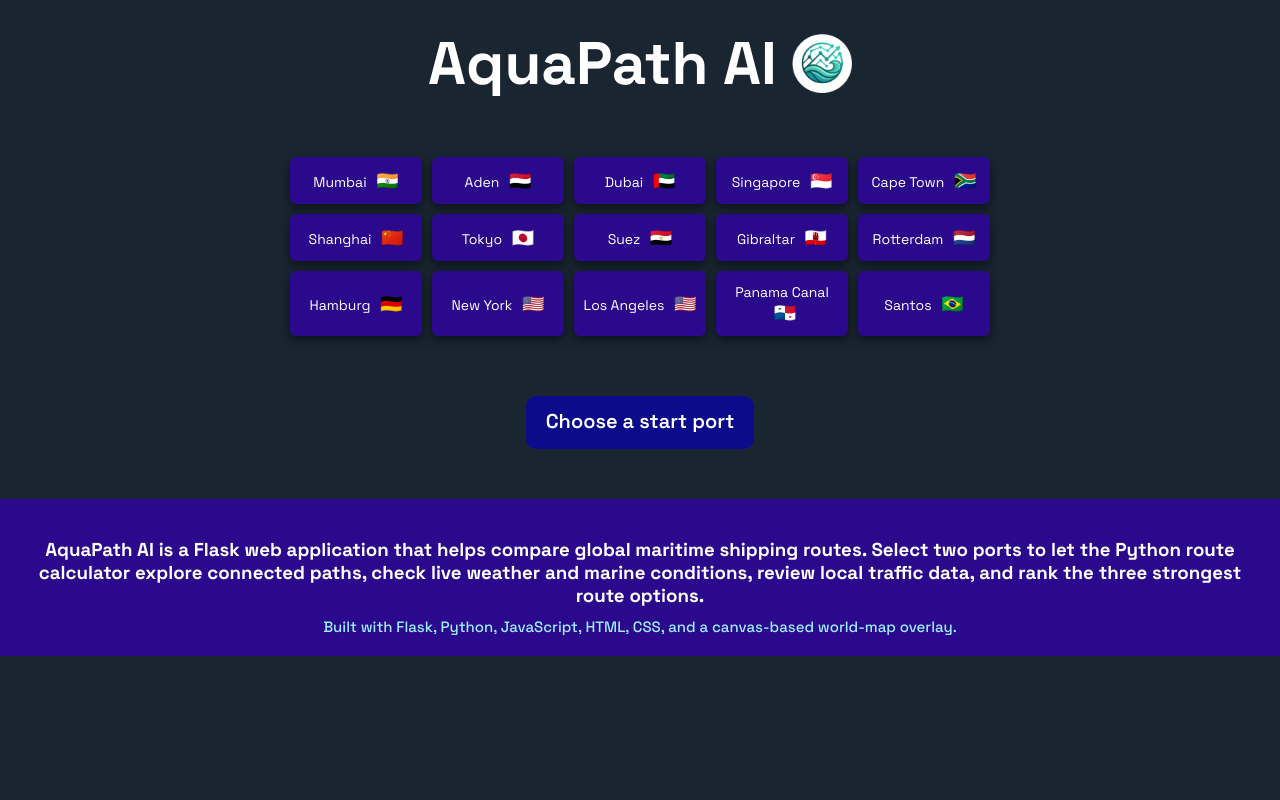
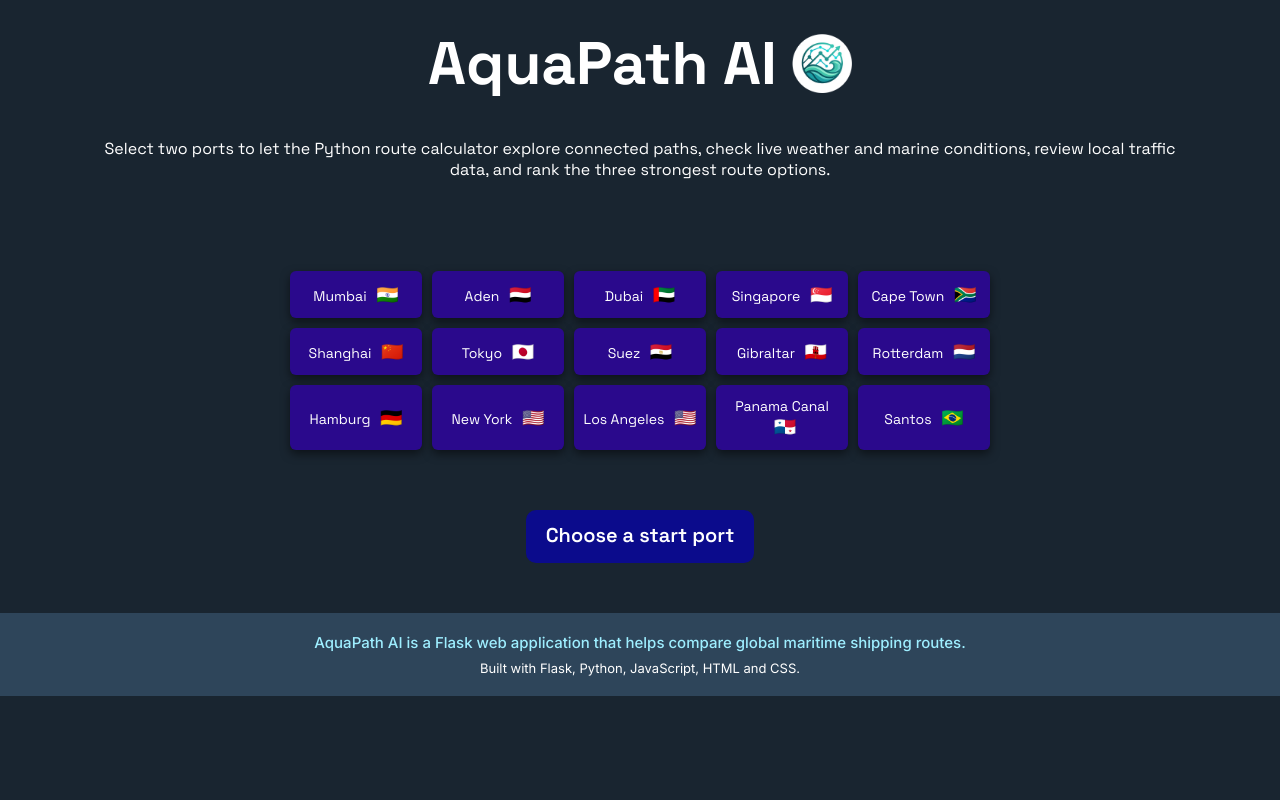
Before and after one commit to AquaPathAI/aquapath-ai-gui, a Flask app: page / in a window 1280 px wide. Run offline with Flask 3, Linux system fonts and the light colour scheme.

Commit message:
added intro box added CSS for intro box removed more redundant CSS heavily commented js code

```diff
--- a/static/script.js
+++ b/static/script.js
@@ -28,58 +28,82 @@ function latLonToPixel(latitude, longitude, width, height) {
     };
 }
 
+// Draws a line between two points on the canvas, wrapping around the edges if necessary.
 function drawWrappedLine(context, start, end, width) {
     const xDifference = end.x - start.x;
 
+    // If the line does not need to wrap, draw it normally.
     if (Math.abs(xDifference) <= width / 2) {
         context.moveTo(start.x, start.y);
         context.lineTo(end.x, end.y);
         return;
     }
 
-    // Continue the short path at the other edge when crossing the date line.
+    // Continue the short path at the other edge when crossing the date line
+    // The offset decides whether the line should wrap to the left or right side of the canvas.
     const offset = xDifference > 0 ? -width : width;
+    // Draw two lines: one from the start point to the edge, and another from the opposite edge to the end point.
     context.moveTo(start.x, start.y);
     context.lineTo(end.x + offset, end.y);
     context.moveTo(start.x - offset, start.y);
     context.lineTo(end.x, end.y);
 }
 
+// Draws the calculated routes and ports on the canvas overlaying the world map.
 function drawRouteMap(result) {
+
+    // Set the canvas size to match the world map image, accounting for device pixel ratio for high-DPI displays.
     const mapBounds = worldMap.getBoundingClientRect();
     const width = mapBounds.width;
     const height = mapBounds.height;
     const pixelRatio = window.devicePixelRatio || 1;
 
+    // If the map is not visible or has zero dimensions, skip drawing to avoid errors.
     if (width === 0 || height === 0) {
         return;
     }
 
+    // Set the canvas size and style to match the world map dimensions.
     routeCanvas.width = Math.round(width * pixelRatio);
     routeCanvas.height = Math.round(height * pixelRatio);
     routeCanvas.style.width = `${width}px`;
     routeCanvas.style.height = `${height}px`;
 
+    // Get the drawing function context
     const context = routeCanvas.getContext("2d");
+    // Transform the context to account for the pixel ratio
     context.setTransform(pixelRatio, 0, 0, pixelRatio, 0, 0);
+    // Clear the canvas before drawing new routes
     context.clearRect(0, 0, width, height);
 
+    // Get an object with keys of ports and values of their pixel coordinates for drawing.
     const pointsByName = Object.fromEntries(
+        // Loop through the ports in the result
         result.ports.map((port) => [
+            // The key is the port name
             port.name,
+            // The value is the pixel coordinates of the port on the canvas
             latLonToPixel(port.lat, port.lon, width, height)
         ])
     );
+
+    // Define colors for the three routes to be drawn on the canvas
     const routeColors = ["#42e8ff", "#ffdf3e", "#ff5f9a"];
 
+    // Loop through each route in the result and draw it on the canvas
     result.routes.forEach((route, index) => {
+        // Set up the drawing context for the current route
         context.beginPath();
         context.strokeStyle = routeColors[index];
         context.lineWidth = 3.5;
         context.lineJoin = "round";
         context.lineCap = "round";
+        // Set the line dash pattern based on the route index for visual distinction
+        // If it is the second route, use a dashed line pattern of 11 pixels on and 8 pixels off
+        // If it is the third route, use a dashed line pattern of 3 pixels on and 8 pixels off
         context.setLineDash(index === 1 ? [11, 8] : index === 2 ? [3, 8] : []);
 
+        // Loop through the points in the route's path and draw lines between them, wrapping around the edges if necessary
         for (let pointIndex = 0; pointIndex < route.path.length - 1; pointIndex += 1) {
             drawWrappedLine(
                 context,
@@ -89,11 +113,15 @@ function drawRouteMap(result) {
             );
         }
 
+        // Stroke the path to render it on the canvas
         context.stroke();
+        // Reset the line dash pattern to solid for subsequent drawings
         context.setLineDash([]);
     });
 
+    // Draw the ports on the canvas, highlighting those that are part of any route
     Object.entries(pointsByName).forEach(([name, point]) => {
+        // Draw a white circle with a dark border for the port
         context.beginPath();
         context.fillStyle = "#ffffff";
         context.arc(point.x, point.y, 4, 0, Math.PI * 2);
@@ -102,8 +130,9 @@ function drawRouteMap(result) {
         context.strokeStyle = "#160236";
         context.stroke();
 
+        // If the port is part of any route, draw its name next to it
         if (result.routes.some((route) => route.path.includes(name))) {
-            context.font = "600 12px Poppins, sans-serif";
+            context.font = "600 12px Inter, sans-serif";
             context.fillStyle = "#160236";
             context.strokeStyle = "rgba(255, 255, 255, 0.9)";
             context.lineWidth = 3;
@@ -113,8 +142,12 @@ function drawRouteMap(result) {
     });
 }
 
+// Creates the three result cards from the JSON returned by the Flask API.
 function showRouteResults(result) {
-    // Creates the three result cards from the JSON returned by the Flask API.
+    // Loop through the routes in the result and
+    // create an HTML article for each one,
+    // displaying its rank, score, path, distance,
+    // wave height, wind speed, and traffic density.
     routeList.innerHTML = result.routes.map((route) => `
         <article class="route-card route-card-${route.rank}">
             <h3>Route ${route.rank} <span>Score: ${route.score} / 5.00</span></h3>
@@ -123,82 +156,137 @@ function showRouteResults(result) {
         </article>
     `).join("");
 
+    // Show the route results section and update the loading screen message.
     routeResults.hidden = false;
     loadingScreen.innerHTML = "<h2>Routes calculated</h2>";
 
     if (worldMap.complete) {
+        // If the world map image is already loaded, draw the route map immediately.
         drawRouteMap(result);
     } else {
+        // If the world map image is not yet loaded,
+        // wait for it to load before drawing the route map.
         worldMap.addEventListener("load", () => drawRouteMap(result), { once: true });
     }
 
+    // Redraw the route map when the window is resized to maintain alignment with the world map.
     window.addEventListener("resize", () => drawRouteMap(result), { once: true });
 }
 
+// Add click event listeners to each port button to handle selection.
 ports.forEach((port) => {
     port.addEventListener("click", () => {
+        // Unselect all other ports
         ports.forEach((otherPort) => otherPort.classList.remove("selected"));
+        // Select the clicked port and store it as the currently selected port
         port.classList.add("selected");
         selectedPort = port;
     });
 });
 
+// Add click event listener to the input button to handle the selection of
+// start and end ports,
+// and to start route calculation.
 inputButton.addEventListener("click", async () => {
     // The same button advances users through start, end, and calculation stages.
+
+    // If no port is confirmed as the start port,
+    // confirm the currently selected port as the start port.
     if (startPort === null) {
         if (selectedPort === null) {
+            // If no port is selected, alert the user to select a start port.
             alert("Please select a start port.");
+            // Return to wait for the user to select a start port.
             return;
         }
 
+        // Confirm the selected port as the start port,
         startPort = getPortName(selectedPort);
+        // Unselect the port
         selectedPort.classList.remove("selected");
         selectedPort = null;
+        // Update the button text to prompt for the end port selection.
         inputButton.textContent = "Choose End Port";
+        // Return to wait for the user to select an end port.
         return;
     }
 
+    // If the start port is confirmed but no end port is confirmed,
+    // confirm the currently selected port as the end port.
     if (endPort === null) {
         if (selectedPort === null) {
+            // If no port is selected, alert the user to select an end port.
             alert("Please select an end port.");
+            // Return to wait for the user to select an end port.
             return;
         }
 
         if (getPortName(selectedPort) === startPort) {
+            // If the selected end port is the same as the start port,
+            // alert the user to select a different end port.
             alert("Start and end ports cannot be the same.");
+            // Return to wait for the user to select a different end port.
             return;
         }
 
+        // Confirm the selected port as the end port,
         endPort = getPortName(selectedPort);
+        // Unselect the port
         selectedPort.classList.remove("selected");
         selectedPort = null;
+
+        // Make all the port buttons unclickable to prevent further selection
+        ports.forEach((port) => port.disabled = true);
+
+        // Update the button text to indicate that the user can now calculate the route.
         inputButton.textContent = "Calculate Route";
+
+        // Change the color of the button to indicate that the user can now calculate the route.
+        inputButton.style.backgroundColor = "#42e8ff";
+        inputButton.style.color = "#160236";
+
+        // Return to wait for the user to click the button to calculate the route.
         return;
     }
 
+    // If both start and end ports are confirmed,
+    // disable the button
     inputButton.disabled = true;
+    // hide the input and port grid,
     portGrid.style.display = "none";
     inputButton.style.display = "none";
     introBox.style.display = "none";
+    // and show the loading screen while calculating the route.
     loadingScreen.classList.add("is-visible");
 
     try {
-        // Fetch sends the selected ports to the Flask /calculate-route endpoint.
+        // Fetch the route calculation from the Flask API,
+        // sending the start and end ports as JSON in a POST request.
         const response = await fetch("/calculate-route", {
             method: "POST",
             headers: { "Content-Type": "application/json" },
             body: JSON.stringify({ startPort, endPort })
         });
+        // Parse the JSON response from the API.
         const result = await response.json();
 
+        // If the response is not OK,
+        // throw an error with the message from the API or a default message.
         if (!response.ok) {
             throw new Error(result.error || "Route calculation failed.");
         }
 
+        // If the route calculation is successful,
+        // display the route results on the page.
         showRouteResults(result);
 
     } catch (error) {
+        // The catch block handles any errors
+        // that occur during the fetch or JSON parsing process.
+
+        // Log the error to the console for debugging purposes.
         console.error(error);
+        // Display an error message on the loading screen to inform the user.
         loadingScreen.innerHTML = `
             <h2>Route calculation failed.</h2>
             <p>${error.message}</p>
--- a/static/style.css
+++ b/static/style.css
@@ -4,6 +4,7 @@
 
 body {
     background-color: rgb(25, 37, 48);
+    min-height: 100vh;
     margin: 0;
     font-family: "Space Grotesk", sans-serif;
     color: white;
@@ -40,6 +41,12 @@ body {
     object-fit: contain;
 }
 
+.intro-box {
+    width: 100%;
+    padding: 20px 100px;
+
+    box-sizing: border-box;
+}
 
 /* =========================
    HEADINGS
@@ -203,15 +329,16 @@ h2 {
 }
 
 /* =========================
-   INTRO BOX
+   FOOTER
    ========================= */
 
 footer {
     text-align: center;
-    background: rgb(42, 9, 140);
+    background: rgb(46, 69, 90);
+    font-family: "Inter", sans-serif;
 }
 
-.intro-box {
+.outro-box {
     margin-top: 50px;
     width: 100%;
     padding: 20px;
@@ -219,18 +346,19 @@ footer {
     box-sizing: border-box;
 }
 
-.intro-box h3 {
-    color: white;
-    margin-bottom: 10px;
-}
-
-.intro-box p {
+.outro-box p.outro-desc {
     margin: 0;
     color: #9eeeff;
     font-size: 15px;
     font-weight: 500;
 }
 
+.outro-box p.outro-credits {
+    margin: 8px 0 0;
+    color: #ffffff;
+    font-size: 13px;
+    font-weight: 400;
+}
 
 /* =========================
    ROUTE SELECTOR
--- a/templates/Aquapath.html
+++ b/templates/Aquapath.html
@@ -10,7 +10,10 @@
     <!-- Icon -->
      <link rel="icon" href="{{ url_for('static', filename='logo.png') }}" type="image/png">
 
+    <!-- Stylesheet -->
     <link rel="stylesheet" href="{{ url_for('static', filename='style.css') }}">
+
+    <!-- JavaScript -->
     <script src="{{ url_for('static', filename='script.js') }}" defer></script>
 
     <!-- Google Fonts -->
@@ -27,6 +30,14 @@
             <h1>AquaPath AI</h1>
             <img src="{{ url_for('static', filename='logo.png') }}"
                  alt="AquaPath AI logo">
+        </div>
+
+        <div class="intro-box">
+            <p>
+                Select two ports to let the Python route calculator explore
+                connected paths, check live weather and marine conditions, review local traffic
+                data, and rank the three strongest route options.
+            </p>
         </div>
     </header>
 
@@ -56,7 +67,7 @@
         </div>
 
         <div id="loading-screen">
-            <div class="spinner" role="status" aria-label="Calculating route"></div>
+            <div class="spinner"></div>
             <h2>Calculating optimal route...</h2>
         </div>
 
@@ -71,10 +82,10 @@
                 <img id="world-map"
                      src="https://upload.wikimedia.org/wikipedia/commons/thumb/5/51/BlankMap-Equirectangular.svg/3840px-BlankMap-Equirectangular.svg.png"
                      alt="Equirectangular world map showing global shipping routes">
-                <canvas id="route-canvas" aria-label="Map of the three calculated routes"></canvas>
+                <canvas id="route-canvas"></canvas>
             </div>
 
-            <div class="route-legend" aria-label="Route map legend">
+            <div class="route-legend">
                 <span><i class="route-swatch route-one"></i> Route 1</span>
                 <span><i class="route-swatch route-two"></i> Route 2</span>
                 <span><i class="route-swatch route-three"></i> Route 3</span>
@@ -84,14 +95,15 @@
     </main>
 
 
-    <footer class="intro-box">
-        <h3>
-            AquaPath AI is a Flask web application that helps compare global maritime
-            shipping routes. Select two ports to let the Python route calculator explore
-            connected paths, check live weather and marine conditions, review local traffic
-            data, and rank the three strongest route options.
-        </h3>
-        <p>Built with Flask, Python, JavaScript, HTML, CSS, and a canvas-based world-map overlay.</p>
+    <footer>
+        <div  class="outro-box">
+            <p class="outro-desc">
+                AquaPath AI is a Flask web application that helps compare global maritime
+                shipping routes.
+            </p>
+            <p class="outro-credits">Built with Flask, Python, JavaScript, HTML and CSS.</p>
+        </div>
     </footer>
+
 </body>
 </html>
```
Also changed, not shown: other parts of static/style.css (+120 -157 lines).
